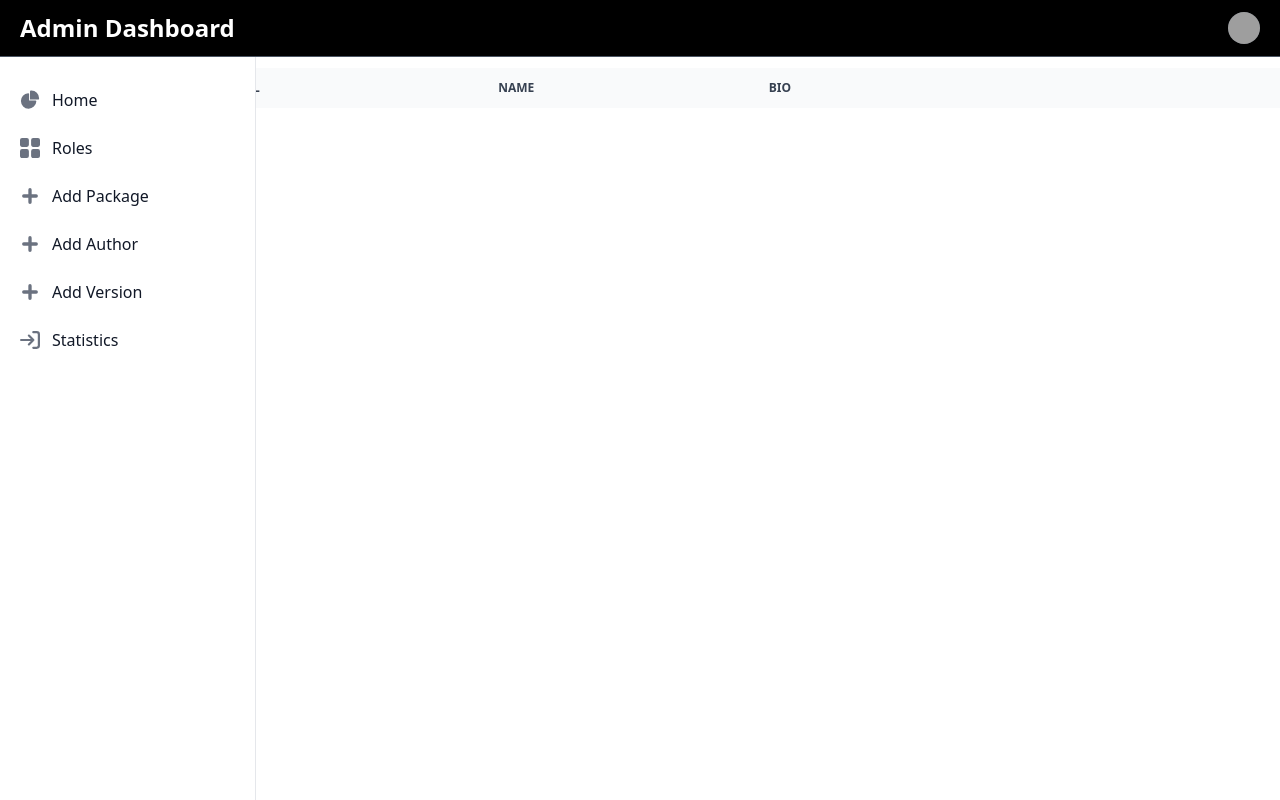
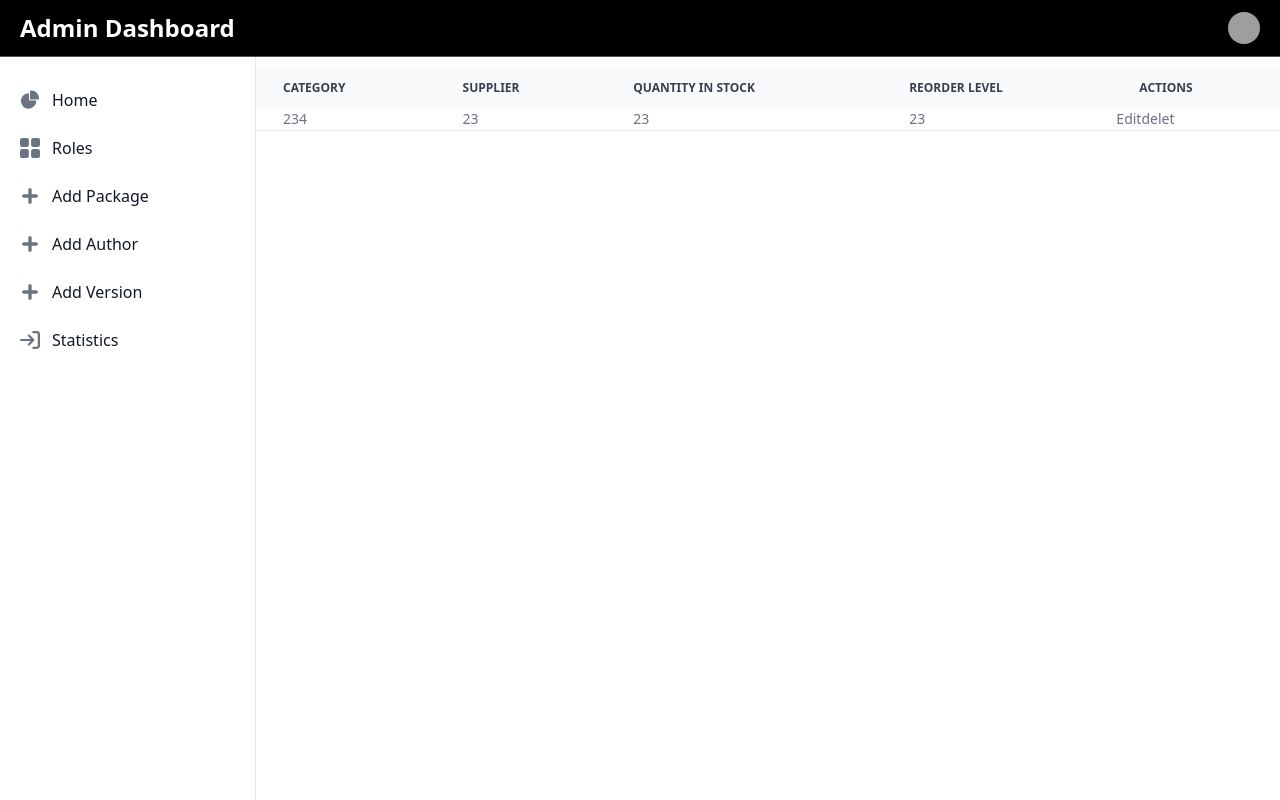
Before and after one commit to Youcode-Classe-E-2024-2025/Anouar-elbarry-manager, a PHP site: page /dashboards/admin_dashboard.php in a window 1280 px wide. Run offline with PHP 8.4, Linux system fonts and the light colour scheme; lists and menus that the app fills with data are empty; grey boxes are pictures that could not be loaded.

Commit message:
creat table for products

```diff
--- a/dashboards/admin_dashboard.php
+++ b/dashboards/admin_dashboard.php
@@ -36,7 +36,7 @@
     </div>
   </div>
 </nav>
-
+<!-- aside -->
 <aside id="logo-sidebar" class="fixed top-0 left-0 z-40 w-64 h-screen pt-20 transition-transform -translate-x-full bg-white border-r border-gray-200 sm:translate-x-0 dark:bg-gray-800 dark:border-gray-700" aria-label="Sidebar">
    <div class="h-full px-3 pb-4 overflow-y-auto bg-white dark:bg-gray-800">
       <ul class="space-y-2 font-medium">
@@ -96,6 +96,9 @@
    </div>
 </aside>
 
+<!-- products table -->
+<div class="mt-14 authors_table h-screen sm:ml-64 overflow-x-auto shadow-md sm:rounded-lg">
+
    <h2 class="text-5xl font-bold ml-4 mb-5 dark:text-white">Authors Table</h2>
 
           <table class="w-full text-sm text-left rtl:text-center text-gray-500 dark:text-gray-400">
@@ -105,27 +108,57 @@
                           ID
                       </th>
                       <th scope="col" class="px-6 py-3">
-                        Email
-                    </th>
-                    <th scope="col" class="px-6 py-3">
                       Name
                       </th>
                       <th scope="col" class="px-6 py-3">
-                        Bio
+                      Category
                       </th>
                       <th scope="col" class="px-6 py-3">
-                        <span class="sr-only">Edit</span>
+                      Supplier
                       </th>
                       <th scope="col" class="px-6 py-3">
-                        <span class="sr-only">Delet</span>
+                      Quantity in Stock
+                      </th>
+                      <th scope="col" class="px-6 py-3">
+                      Reorder Level
+                      </th>
+                      <th scope="col" class="px-6 py-3">
+                       Actions
                       </th>
                   </tr>
               </thead>
               <tbody>
+              <tr
+                      class='bg-white border-b dark:bg-gray-800 dark:border-gray-700 hover:bg-gray-50 dark:hover:bg-gray-600'>
+                      <td class='px-6 py-4'>
+                        YOK
+                      </td>
+                      <td class='px-6 py-4'>
+                        YOK
+                      </td>
+                      <td class='px-6 py-4'>
+                          234
+                      </td>
+                      <td class='px-6 py-4'>
+                     23
+                      </td>
+                      <td class='px-6 py-4'>
+                     23
+                      </td>
+                      <td class='px-6 py-4'>
+                     23
+                      </td>
 
+                      <td class='px-2 py-4 flex  justify-around'>
+                          <a href='#' class='font-medium text-blue-600 dark:text-blue-500 hover:underline'>Edit</a>
+                          <a href="#" class='font-medium text-red-600 dark:text-red-500 hover:underline'>delet</a>
+                      </td>
+                  </tr>
               </tbody>
           </table>
       </div>
+
+
     <script>
 
       const menu = document.getElementById('menu');
```
Lines whose indentation alone changed are shown as unchanged.
